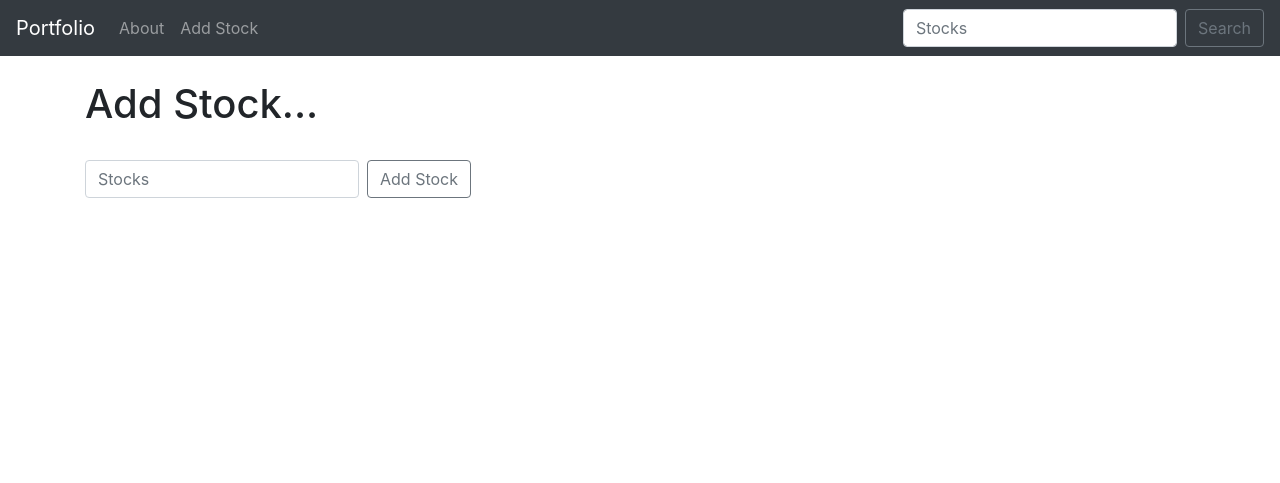
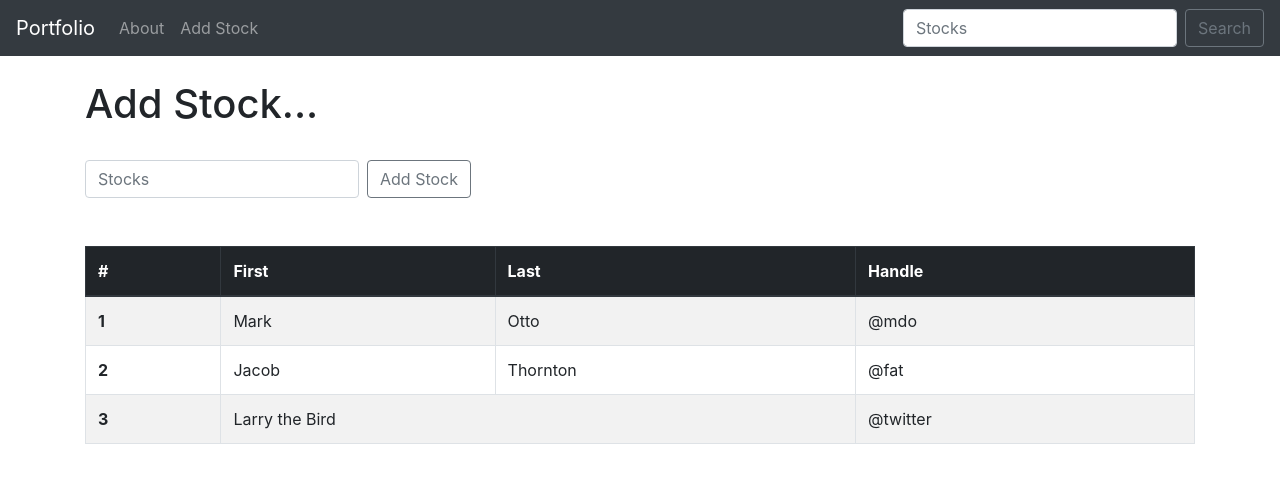
Before and after one commit to Sonam0123/Stock-Market-Portfolio-App, a Django app: page /add_stock.html in a window 1280 px wide. Shown: the top 483 px of the page. Run offline with Django 4.2, Linux system fonts and the light colour scheme; data that the repository does not hold is empty.

Commit message:
added table

```diff
--- a/stocksportfolio/robbinghoods/templates/add_stock.html
+++ b/stocksportfolio/robbinghoods/templates/add_stock.html
@@ -12,6 +12,37 @@
 	      <button class="btn btn-outline-secondary my-2 my-sm-0" type="submit">Add Stock</button>
 	    </form>
 <br/>
+<br/>
+
+<table class="table table-striped table-bordered table-hover">
+  <thead class="thead-dark">
+    <tr>
+      <th scope="col">#</th>
+      <th scope="col">First</th>
+      <th scope="col">Last</th>
+      <th scope="col">Handle</th>
+    </tr>
+  </thead>
+  <tbody>
+    <tr>
+      <th scope="row">1</th>
+      <td>Mark</td>
+      <td>Otto</td>
+      <td>@mdo</td>
+    </tr>
+    <tr>
+      <th scope="row">2</th>
+      <td>Jacob</td>
+      <td>Thornton</td>
+      <td>@fat</td>
+    </tr>
+    <tr>
+      <th scope="row">3</th>
+      <td colspan="2">Larry the Bird</td>
+      <td>@twitter</td>
+    </tr>
+  </tbody>
+</table>
 
 {% for item in ticker %}
 	{{ item }} - <a href='{% url "delete" item.id %}'>Delete Stock</a><br/>
```
Also changed, not shown: stocksportfolio/db.sqlite3.
